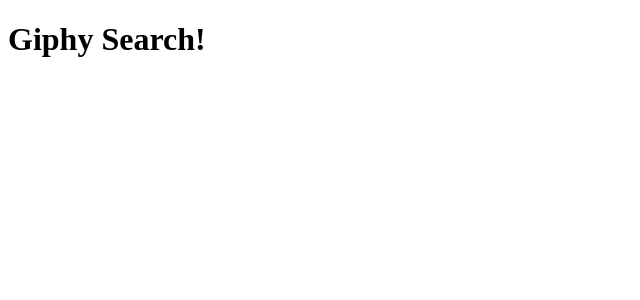
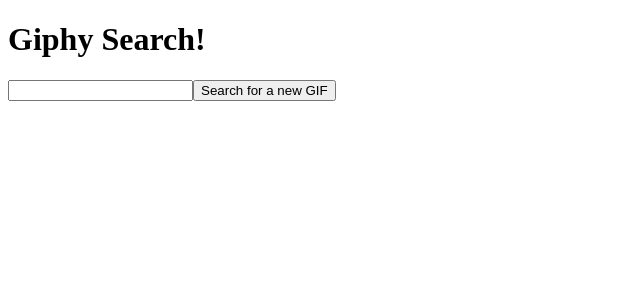
Before and after one commit to s-mahler/group-giphy-saga-project, a React (Create React App) app: page / in a window 1280 px wide. Shown: the top 300 px of the page, without its empty margins (0-640 px from the left). Built offline with nearby package versions, Linux system fonts and the light colour scheme.

Commit message:
input and button w/o functionality

```diff
--- a/src/components/App/App.js
+++ b/src/components/App/App.js
@@ -7,6 +7,10 @@
     return (
       <div>
         <h1>Giphy Search!</h1>
+        <input type="text"></input>
+        <button>Search for a new GIF</button>
+
+
       </div>
     );
   }
```
